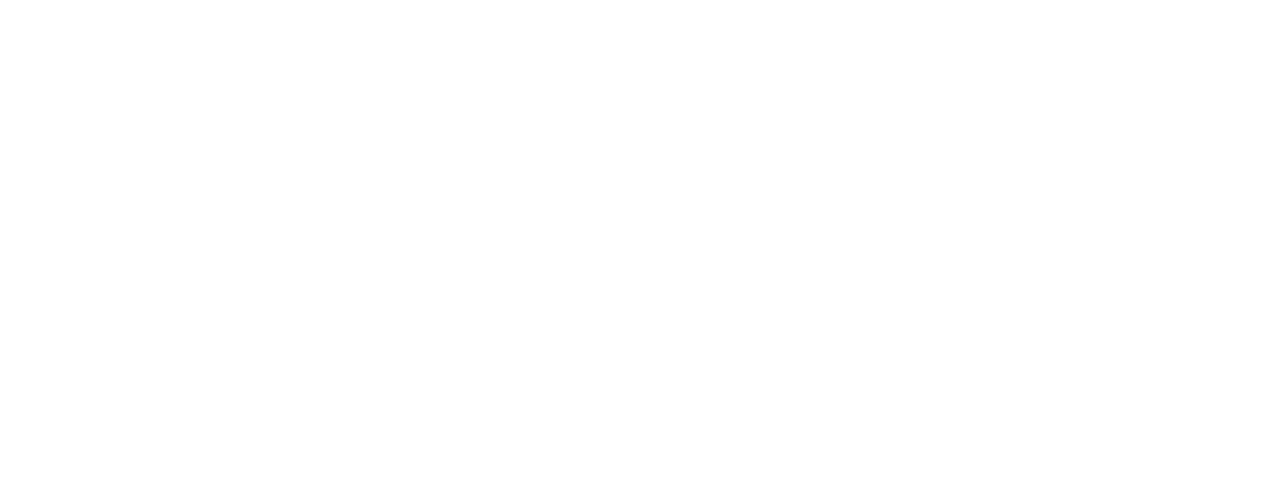
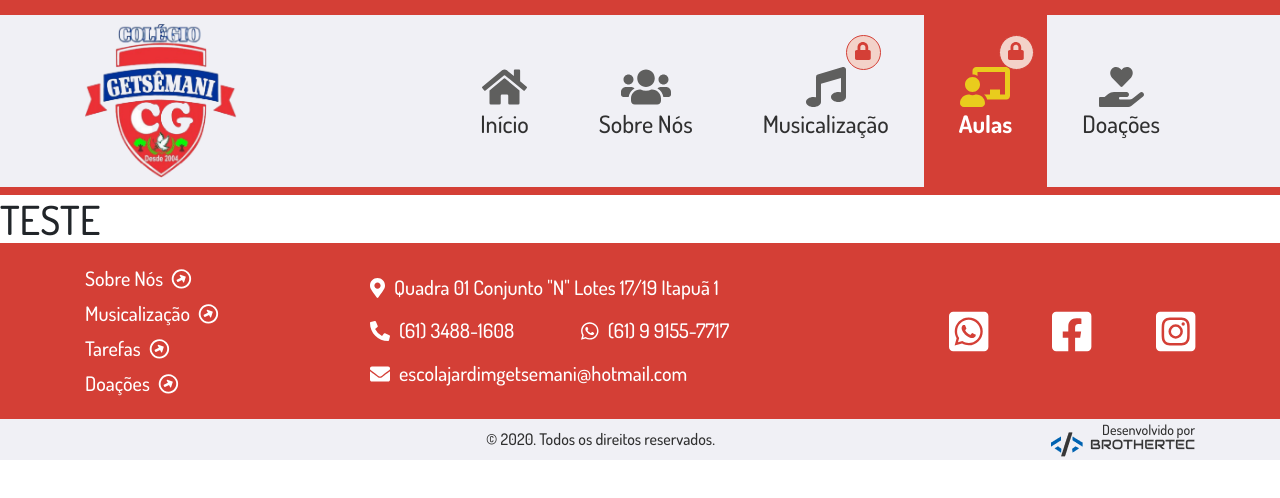
Before and after one commit to Brothertec/colegioJG, a React (Create React App) app: page /aulas in a window 1280 px wide. Shown: the top 498 px of the page. Built offline with nearby package versions, Linux system fonts and the light colour scheme.

Commit message:
Inicio da janela de aulas

```diff
--- a/src/components/Navbar/index.js
+++ b/src/components/Navbar/index.js
@@ -34,7 +34,7 @@
                                 <NavLink activeClassName="selected" exact to="/teste" className="nav-link nav-link--marcador" href="#"><span className="icone"><FontAwesomeIcon icon={faMusic}/></span>Musicalização<span className="icone2"><FontAwesomeIcon   icon={faLock}/></span></NavLink>
                             </li>
                             <li className="nav-item item-nav">
-                                <NavLink activeClassName="selected" exact to="/teste" className="nav-link nav-link--marcador" href="#"><span className="icone"><FontAwesomeIcon icon={faChalkboardTeacher}/></span>Aulas<span className="icone2 icone3"><FontAwesomeIcon  icon={faLock}/></span></NavLink>
+                                <NavLink activeClassName="selected" exact to="/aulas" className="nav-link nav-link--marcador" ><span className="icone"><FontAwesomeIcon icon={faChalkboardTeacher}/></span>Aulas<span className="icone2 icone3"><FontAwesomeIcon  icon={faLock}/></span></NavLink>
                             </li>
                             <li className="nav-item item-nav">
                                 <NavLink activeClassName="selected" exact to="/teste" className="nav-link nav-link--marcador" href="#"><span className="icone"><FontAwesomeIcon icon={faHandHoldingHeart}/></span>Doações</NavLink>
--- a/src/pages/Aulas.js
+++ b/src/pages/Aulas.js
@@ -0,0 +1,17 @@
+import React from 'react';
+import Navbar from '../components/Navbar';
+import Footer from '../components/compositions/Footer';
+
+
+export default function Aulas() {
+    return (
+        <div className="aulas">
+            <Navbar />
+
+            <h1>TESTE</h1>
+
+
+            <Footer />
+        </div>
+    );
+}
--- a/src/routes.js
+++ b/src/routes.js
@@ -1,11 +1,14 @@
 import React from 'react';
 import { BrowserRouter, Route } from 'react-router-dom';
 import Home from './pages/Home';
+import Aulas from './pages/Aulas';
+
 
 export default function Routes(){
     return(
         <BrowserRouter>
             <Route component = {Home} path='/' exact/>
+            <Route component ={Aulas} path='/aulas' exact/>
         </BrowserRouter>
     );
 }
```
